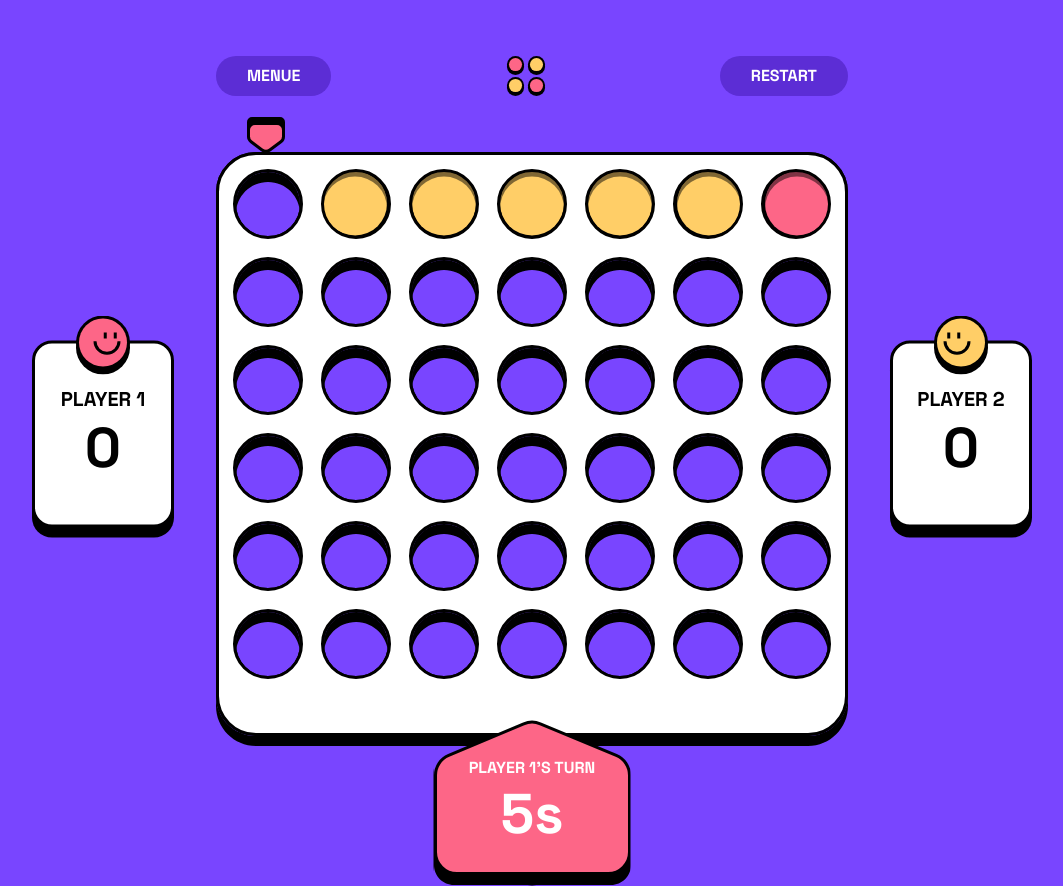
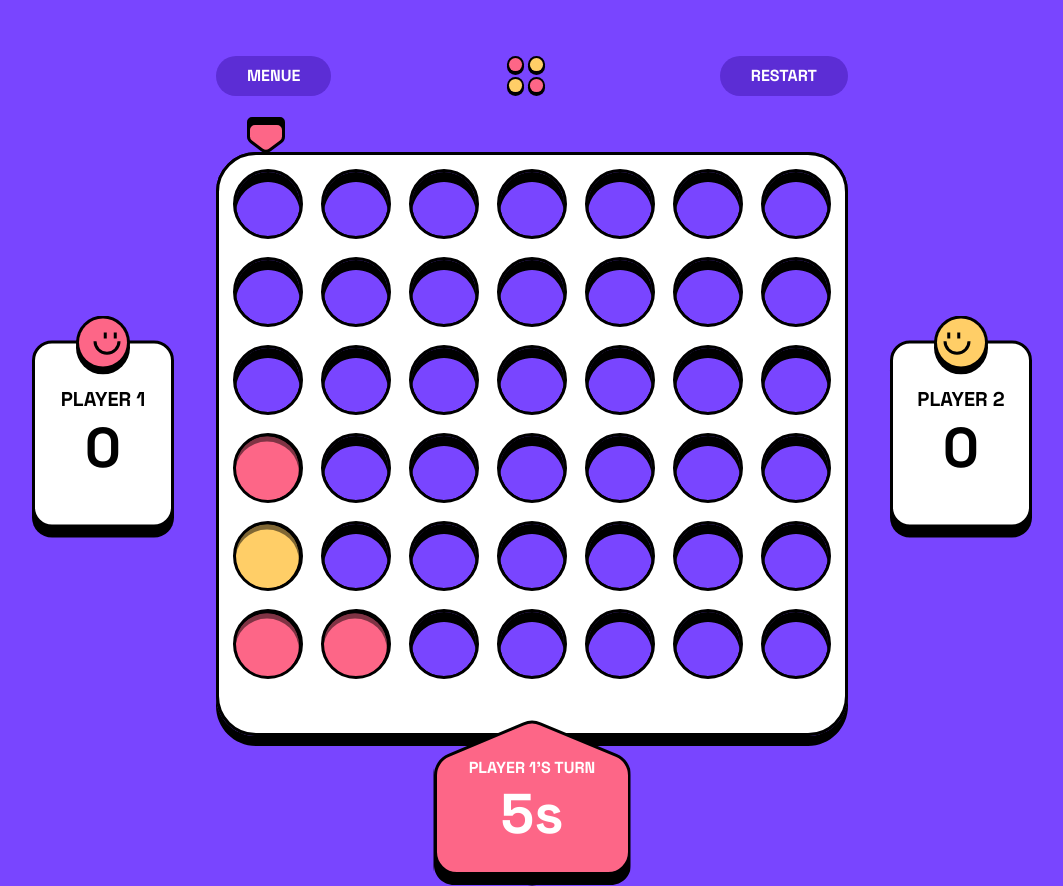
Before and after one commit to SmileAndWaveBoyz/connect4, a React (Create React App) app: page /2player in a window 1280 px wide. Shown: the whole page, without its empty margins (108-1171 px from the left). Built offline with nearby package versions, Linux system fonts and the light colour scheme.

Commit message:
Fix table logic

```diff
--- a/src/components/Player.jsx
+++ b/src/components/Player.jsx
@@ -3,13 +3,13 @@ import {Route, Routes, useLocation } from 'react-router-dom';
 
 function Player() {
   //Table logic
-  const[column0, setcolumn0] = useState([0, 0, 0, 0, 0, 0]);
-  const[column1, setcolumn1] = useState([2, 0, 0, 0, 0, 0]);
-  const[column2, setcolumn2] = useState([2, 0, 0, 0, 0, 0]);
-  const[column3, setcolumn3] = useState([2, 0, 0, 0, 0, 0]);
-  const[column4, setcolumn4] = useState([2, 0, 0, 0, 0, 0]);
-  const[column5, setcolumn5] = useState([2, 0, 0, 0, 0, 0]);
-  const[column6, setcolumn6] = useState([1, 0, 0, 0, 0, 0]);
+  const[column0, setcolumn0] = useState([0, 0, 0, 1, 2, 1]);
+  const[column1, setcolumn1] = useState([0, 0, 0, 0, 0, 1]);
+  const[column2, setcolumn2] = useState([0, 0, 0, 0, 0, 0]);
+  const[column3, setcolumn3] = useState([0, 0, 0, 0, 0, 0]);
+  const[column4, setcolumn4] = useState([0, 0, 0, 0, 0, 0]);
+  const[column5, setcolumn5] = useState([0, 0, 0, 0, 0, 0]);
+  const[column6, setcolumn6] = useState([0, 0, 0, 0, 0, 0]);
   const[wholeTable, setWholeTable] = useState([column0, column1, column2, column3, column4, column5, column6]);
 
   //Set who's turn it is and the timer
@@ -69,107 +69,94 @@ function Player() {
         <img className='backImageLayer' src="/assets/images/board-layer-black-small.svg" alt="back of connect 4 board" />
         <table className='gameTable'>
           <tr>
+            {
+              wholeTable.map((tableColumn, index) => {
+                return(
                     <td>{
-            wholeTable[0][0] === 0 ?
+                    wholeTable[index][0] === 0 ?
                     null
-            : wholeTable[0][0] === 1 ?
+                    : wholeTable[index][0] === 1 ?
                     <img className="token red" src="/assets/images/counter-red-small.svg" alt="" />
                     : <img className="token yellow" src="/assets/images/counter-yellow-small.svg" alt="" />
                     }</td>
-
+                );
+              })
+            }
+          </tr>
+          <tr>
+          {
+              wholeTable.map((tableColumn, index) => {
+                return(
                     <td>{
-            wholeTable[1][0] === 0 ?
+                    wholeTable[index][1] === 0 ?
                     null
-            : wholeTable[1][0] === 1 ?
+                    : wholeTable[index][1] === 1 ?
                     <img className="token red" src="/assets/images/counter-red-small.svg" alt="" />
                     : <img className="token yellow" src="/assets/images/counter-yellow-small.svg" alt="" />
                     }</td>
-
+                );
+              })
+            }
+          </tr>
+          <tr>
+          {
+              wholeTable.map((tableColumn, index) => {
+                return(
                     <td>{
-            wholeTable[2][0] === 0 ?
+                    wholeTable[index][2] === 0 ?
                     null
-            : wholeTable[2][0] === 1 ?
+                    : wholeTable[index][2] === 1 ?
                     <img className="token red" src="/assets/images/counter-red-small.svg" alt="" />
                     : <img className="token yellow" src="/assets/images/counter-yellow-small.svg" alt="" />
                     }</td>
-
+                );
+              })
+            }
+          </tr>
+          <tr>
+          {
+              wholeTable.map((tableColumn, index) => {
+                return(
                     <td>{
-            column3[0] === 0 ?
+                    wholeTable[index][3] === 0 ?
                     null
-            : column3[0] === 1 ?
+                    : wholeTable[index][3] === 1 ?
                     <img className="token red" src="/assets/images/counter-red-small.svg" alt="" />
                     : <img className="token yellow" src="/assets/images/counter-yellow-small.svg" alt="" />
                     }</td>
-
+                );
+              })
+            }
+          </tr>
+          <tr>
+          {
+              wholeTable.map((tableColumn, index) => {
+                return(
                     <td>{
-            column4[0] === 0 ?
+                    wholeTable[index][4] === 0 ?
                     null
-            : column4[0] === 1 ?
+                    : wholeTable[index][4] === 1 ?
                     <img className="token red" src="/assets/images/counter-red-small.svg" alt="" />
                     : <img className="token yellow" src="/assets/images/counter-yellow-small.svg" alt="" />
                     }</td>
-
+                );
+              })
+            }
+          </tr>
+          <tr>
+          {
+              wholeTable.map((tableColumn, index) => {
+                return(
                     <td>{
-            column5[0] === 0 ?
+                    wholeTable[index][5] === 0 ?
                     null
-            : column5[0] === 1 ?
+                    : wholeTable[index][5] === 1 ?
                     <img className="token red" src="/assets/images/counter-red-small.svg" alt="" />
                     : <img className="token yellow" src="/assets/images/counter-yellow-small.svg" alt="" />
                     }</td>
-
-            <td>{
-            column6[0] === 0 ?
-            null
-            : column6[0] === 1 ?
-            <img className="token red" src="/assets/images/counter-red-small.svg" alt="" />
-            : <img className="token yellow" src="/assets/images/counter-yellow-small.svg" alt="" />
-            }</td>
-
-          </tr>
-          <tr>
-            <td></td>
-            <td></td>
-            <td></td>
-            <td></td>
-            <td></td>
-            <td></td>
-            <td></td>
-          </tr>
-          <tr>
-            <td></td>
-            <td></td>
-            <td></td>
-            <td></td>
-            <td></td>
-            <td></td>
-            <td></td>
-          </tr>
-          <tr>
-            <td></td>
-            <td></td>
-            <td></td>
-            <td></td>
-            <td></td>
-            <td></td>
-            <td></td>
-          </tr>
-          <tr>
-            <td></td>
-            <td></td>
-            <td></td>
-            <td></td>
-            <td></td>
-            <td></td>
-            <td></td>
-          </tr>
-          <tr>
-            <td></td>
-            <td></td>
-            <td></td>
-            <td></td>
-            <td></td>
-            <td></td>
-            <td></td>
+                );
+              })
+            }
           </tr>
         </table>
         <img className="frontImageLayer" src="/assets/images/board-layer-white-small.svg" alt="Front of connect 4 board"/>
```
Lines whose indentation alone changed are shown as unchanged.
